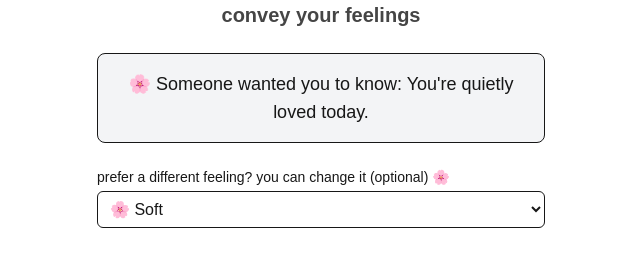
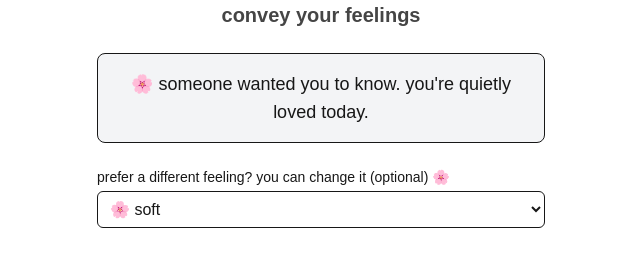
Before and after one commit to Tango2503/imthinkingofyou, a Next.js app: page /sender in a window 1280 px wide. Shown: the part 153-423 px from the top of the page, without its empty margins (319-959 px from the left). Built offline with nearby package versions, Linux system fonts and the light colour scheme.

Commit message:
cleaning copy

```diff
--- a/src/app/sender/page.js
+++ b/src/app/sender/page.js
@@ -12,10 +12,10 @@ export default function Sender() {
   const router = useRouter();
 
   const vibeMessages = {
-    Soft: "🌸 Someone wanted you to know: You're quietly loved today.",
-    Passionate: "🔥 Someone wanted you to feel: You inspire something powerful.",
-    Reflective: "☁️ Someone wanted you to ponder: You matter in more ways than you realize.",
-    Calm: "🌊 Someone wanted you to breathe easy: You're doing just fine."
+    Soft: "🌸 someone wanted you to know. you're quietly loved today.",
+    Passionate: "🔥 someone wanted you to feel. you inspire something powerful.",
+    Reflective: "☁️ someone wanted you to ponder. you matter in more ways than you realise.",
+    Calm: "🌊 someone wanted you to breathe easy. you're doing just fine."
   };
 
   const handleSendThought = () => {
@@ -37,7 +37,7 @@ export default function Sender() {
         // SENDING STATE VIEW
         <div className="flex flex-col items-center justify-center space-y-4 mt-12">
           <div className="text-3xl animate-pulse">...</div> {/* pulsing dots */}
-          <p className="text-lg">Planting your Thought... 🌱</p>
+          <p className="text-lg">planting your thought 🌱</p>
         </div>
       ) : (
         // NORMAL FORM VIEW
@@ -62,10 +62,10 @@ export default function Sender() {
               value={vibe}
               onChange={(e) => setVibe(e.target.value)}
             >
-              <option value="Soft">🌸 Soft</option>
-              <option value="Passionate">🔥 Passionate</option>
-              <option value="Reflective">☁️ Reflective</option>
-              <option value="Calm">🌊 Calm</option>
+              <option value="soft">🌸 soft</option>
+              <option value="passionate">🔥 passionate</option>
+              <option value="reflective">☁️ reflective</option>
+              <option value="calm">🌊 calm</option>
             </select>
           </div>
 
```
